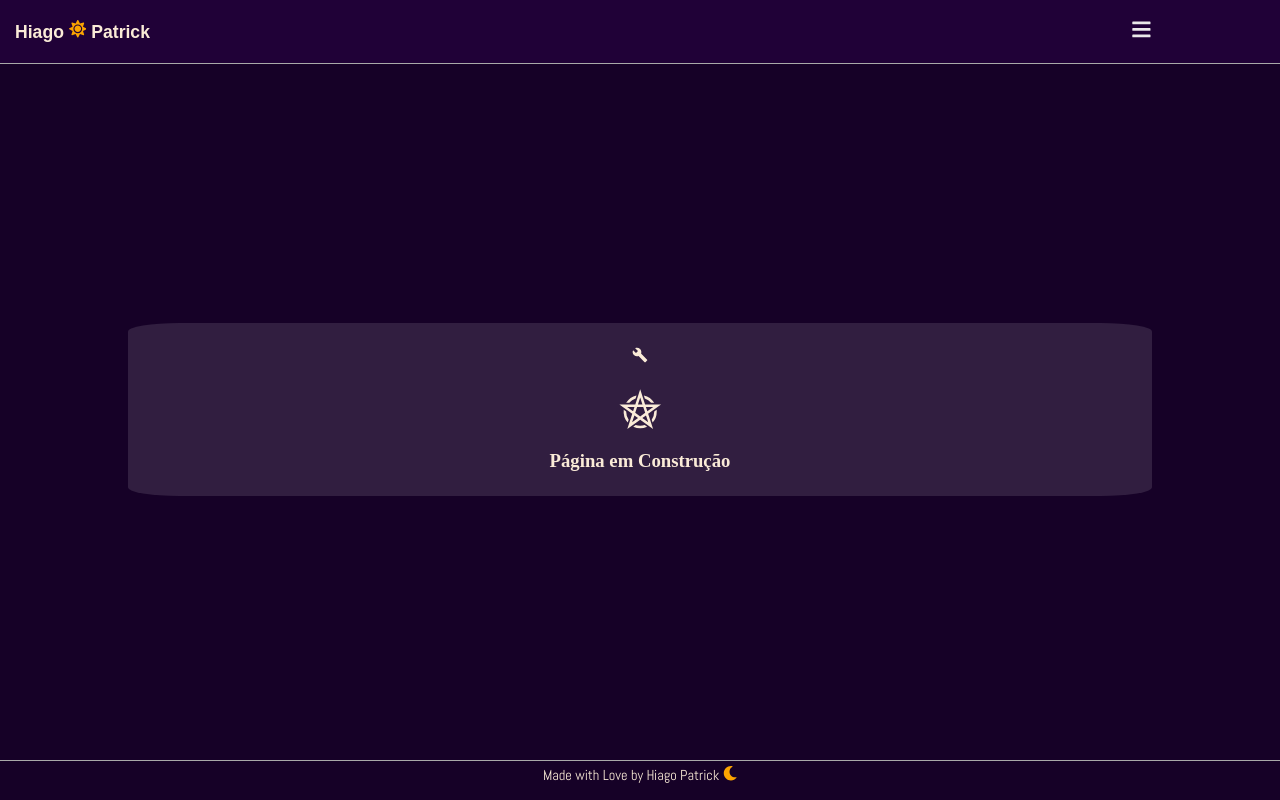
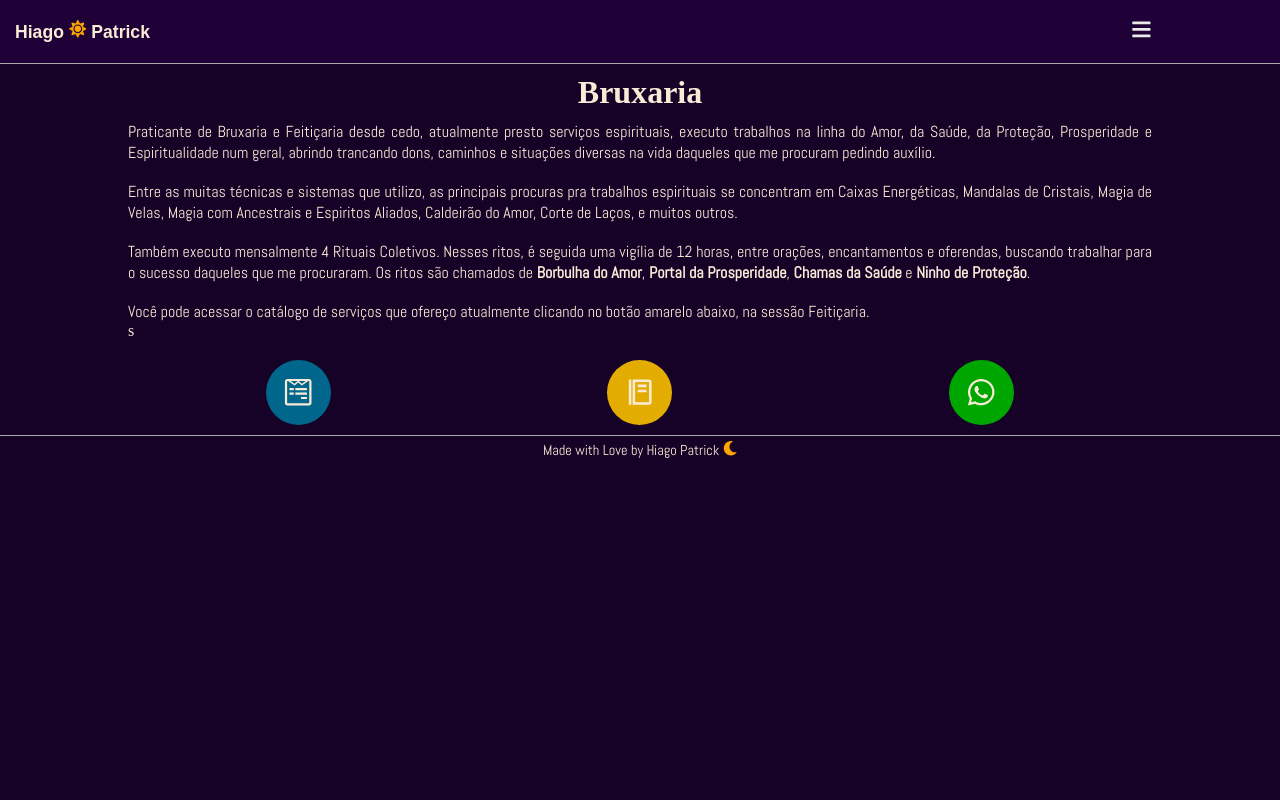
Before and after one commit to hiagoptk/portal, a Next.js app: page /bruxaria in a window 1280 px wide. Built offline with nearby package versions, Linux system fonts and the light colour scheme; a web font is replaced by a local one.

Commit message:
Ultimas atualizações

```diff
--- a/components/ActionBtnPages/ActionBtnPages.js
+++ b/components/ActionBtnPages/ActionBtnPages.js
@@ -15,7 +15,7 @@ const ActionBtnPages = () => {
                 </Link>
 
                 <Link href={"https://wa.me/c/5521996770949"} passHref>
-                    <div className={styles.btnWpp}>
+                    <div className={styles.btnCatalogo}>
                         <BiFoodMenu />
                     </div>
                 </Link>
--- a/pages/bruxaria/index.js
+++ b/pages/bruxaria/index.js
@@ -3,6 +3,8 @@ import FooterPage from "../../components/FooterPages/FooterPage";
 import { NavBar } from "../../components/HeaderPages/NavBar";
 import styles from "../../styles/Bruxaria.module.css";
 import { GiPentacle } from "react-icons/gi";
+import { ActionBtnPages } from '../../components/ActionBtnPages/ActionBtnPages';
+
 
 
 
@@ -12,12 +14,36 @@ const Bruxaria = () => {
             <NavBar />
             <div className={styles.container}>
                 <div className={styles.box}>
-                    <p><MdBuild /></p>
-                    <br />
-                    <GiPentacle className={styles.pentacle}/>
-                    <br />
-                    <h3>Página em Construção</h3>
+                    <h2 className={styles.title}>Bruxaria</h2>
+
+                    <div className={styles.description}>
+                        <p>
+                            Praticante de Bruxaria e Feitiçaria desde cedo, atualmente presto serviços espirituais, executo
+                            trabalhos na linha do Amor, da Saúde, da Proteção, Prosperidade e Espiritualidade num geral, abrindo
+                            trancando dons, caminhos e situações diversas na vida daqueles que me procuram pedindo auxílio.
+                        </p><br />
+
+                        <p>
+                            Entre as muitas técnicas e sistemas que utilizo, as principais procuras pra trabalhos espirituais
+                            se concentram em Caixas Energéticas, Mandalas de Cristais, Magia de Velas, Magia com Ancestrais e
+                            Espiritos Aliados, Caldeirão do Amor, Corte de Laços, e muitos outros.
+                        </p><br />
+
+                        <p>
+                            Também executo mensalmente 4 Rituais Coletivos. Nesses ritos, é seguida uma vigília de 12 horas, entre orações,
+                            encantamentos e oferendas, buscando trabalhar para o sucesso daqueles que me procuraram.
+                            Os ritos são chamados de <b>Borbulha do Amor</b>, <b>Portal da Prosperidade</b>, <b>Chamas da Saúde</b> e
+                            <b> Ninho de Proteção</b>.
+                        </p><br />
+
+                        <p>
+                            Você pode acessar o catálogo de serviços que ofereço atualmente clicando no botão amarelo abaixo, na
+                            sessão Feitiçaria.
+                        </p>s
+                    </div>
                 </div>
+
+                <ActionBtnPages />
             </div>
             <FooterPage />
         </>
--- a/pages/tarot/index.js
+++ b/pages/tarot/index.js
@@ -55,10 +55,10 @@ const Tarot = () => {
 
                     </div>
 
-                    <ActionBtnPages />
+
 
                 </div>
-
+                <ActionBtnPages />
             </div>
 
             <FooterPage />
--- a/styles/ActionBtnPages.module.css
+++ b/styles/ActionBtnPages.module.css
@@ -1,4 +1,3 @@
-
 .btnBox {
   padding: 10px 0;
   width: 80%;
@@ -7,7 +6,9 @@
   justify-content: space-around;
 }
 
-  .btnForm, .btnWpp {
+.btnForm,
+.btnWpp,
+.btnCatalogo {
   display: flex;
   justify-content: center;
   align-items: center;
@@ -16,5 +17,16 @@
   width: 65px;
   height: 65px;
   border-radius: 50px;
+}
+
+.btnCatalogo {
   background-color: rgb(226, 173, 0);
 }
+
+.btnForm {
+  background-color: rgb(0, 102, 139);
+}
+
+.btnWpp {
+  background-color: rgb(0, 166, 0);
+}
--- a/styles/Bruxaria.module.css
+++ b/styles/Bruxaria.module.css
@@ -1,5 +1,5 @@
 .container {
-    height: 87vh;
+  height: auto;
   overflow: hidden;
   color: antiquewhite;
   display: flex;
@@ -10,11 +10,8 @@
 
 .box {
   width: 80%;
-    height: auto;
-    padding: 1.5rem;
-    margin-bottom: 5px;
-    background-color: #ffffff1d;
-    border-radius: 5%;
+  padding: 10px 0;
+
   display: flex;
   flex-direction: column;
   justify-content: center;
@@ -22,7 +19,7 @@
 
   text-align: justify;
 
-    animation: fade-in 3.5s;
+  animation: fade-in 3.8s;
 
 }
 
@@ -44,8 +41,8 @@
   padding-bottom: 10px;
 }
 
-.description{
-  font-size: 1.19rem;
+.description {
+  font-size: 1rem;
   text-align: justify;
 }
 
--- a/styles/Tarot.module.css
+++ b/styles/Tarot.module.css
@@ -43,6 +43,6 @@
 }
 
 .description{
-  font-size: 1.19rem;
+  font-size: 1rem;
   text-align: justify;
 }
```
Also changed, not shown: 2 other files (tests, documents, lock files or other folders). Lines whose indentation alone changed are shown as unchanged.
